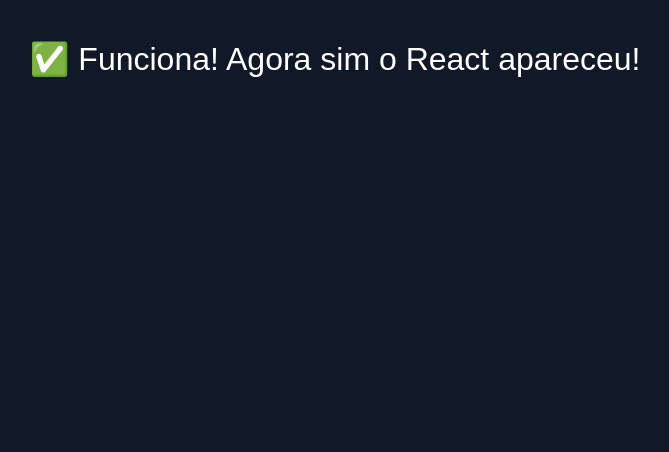
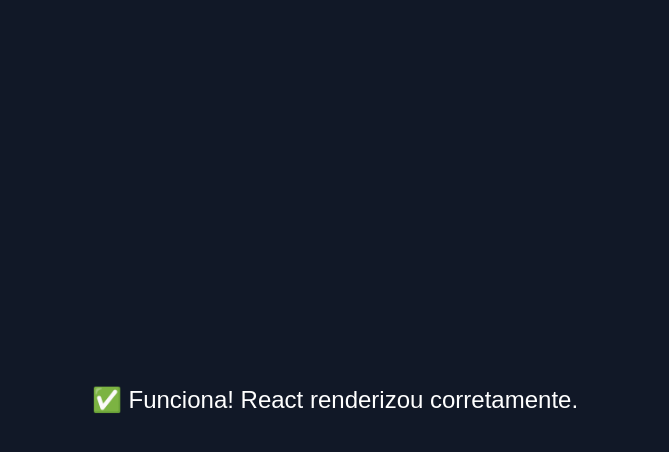
Before and after one commit to luiggi00/bacbo-pro-ia, a React (Vite) app: page / in a window 1280 px wide. Shown: the top 452 px of the page, without its empty margins (305-974 px from the left). Built offline with nearby package versions, Linux system fonts and the light colour scheme.

Commit message:
Update App.jsx

```diff
--- a/src/App.jsx
+++ b/src/App.jsx
@@ -1,7 +1,15 @@
 export default function BacBoApp() {
   return (
-    <div style={{ fontSize: "32px", padding: "40px", color: "white", textAlign: "center", backgroundColor: "#111827", minHeight: "100vh" }}>
-      ✅ Funciona! Agora sim o React apareceu!
+    <div style={{
+      minHeight: "100vh",
+      backgroundColor: "#111827",
+      display: "flex",
+      justifyContent: "center",
+      alignItems: "center",
+      color: "white",
+      fontSize: "24px"
+    }}>
+      ✅ Funciona! React renderizou corretamente.
     </div>
   );
 }
```
